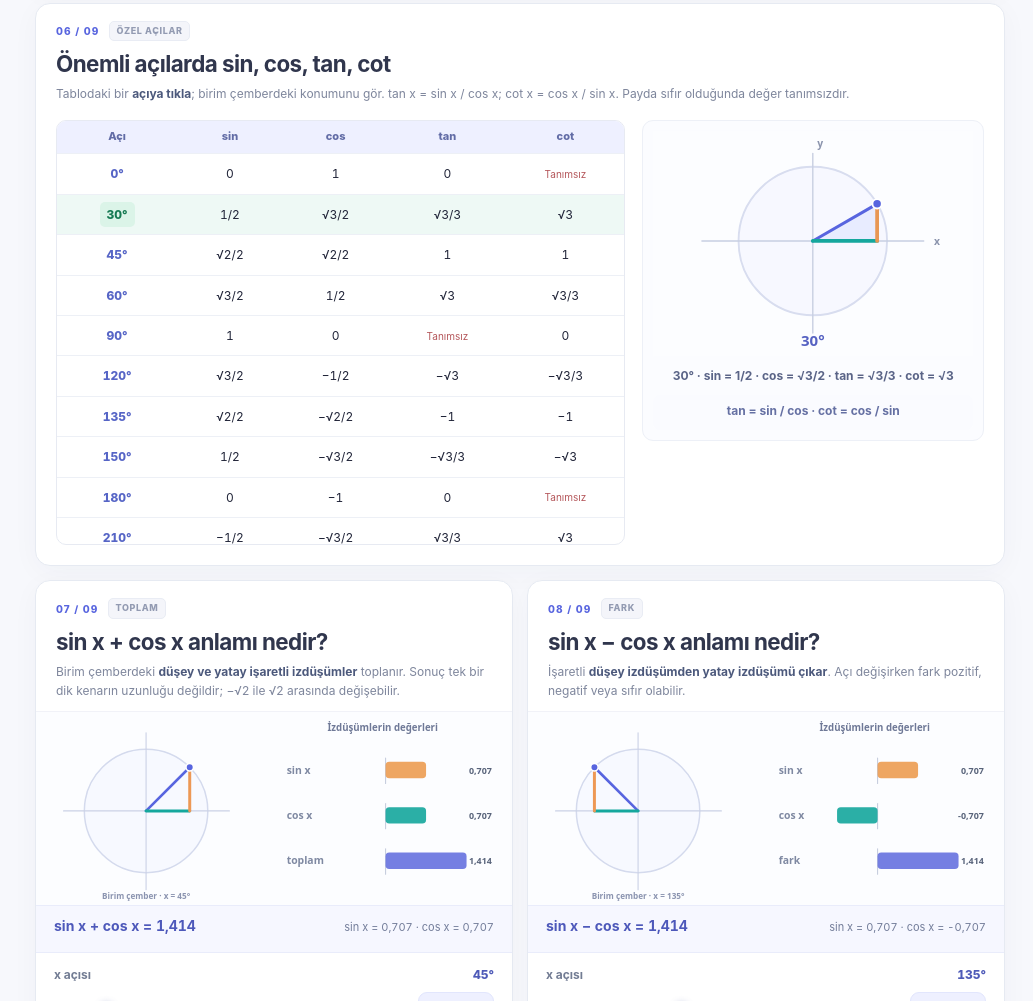
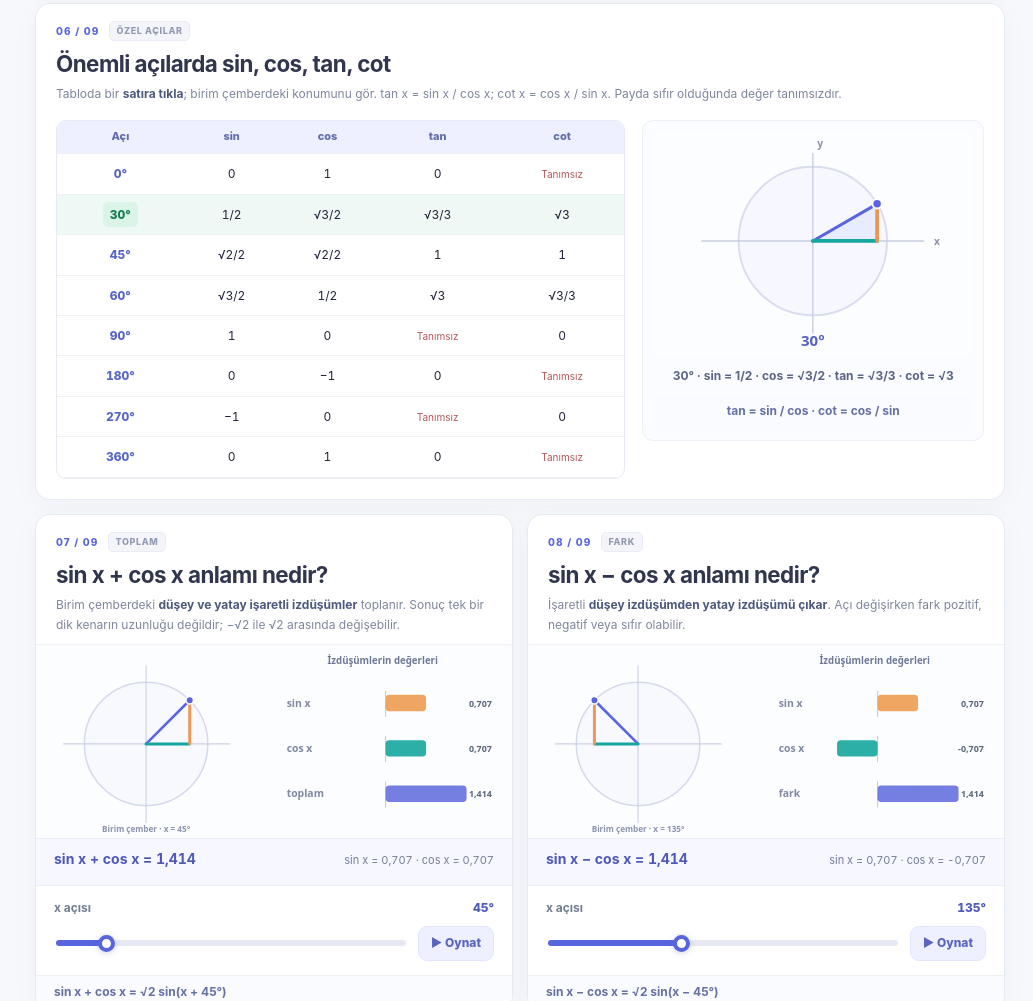
Before and after one commit to alorak/geometri, a website: page trigonometri.html in a window 1280 px wide. Shown: the part 1756-2757 px from the top of the page, without its empty margins (247-1280 px from the left). Drawn offline with Linux system fonts and the light colour scheme.

Commit message:
Önemli açıları sekize indir ve tablo satırından seçim ekle

```diff
--- a/trigonometri.css
+++ b/trigonometri.css
@@ -33,7 +33,11 @@
 .trig-table tbody th{font-weight:750}
 .trig-table tbody button{font:inherit;color:#5665c6;background:transparent;border:0;border-radius:5px;padding:3px 7px;cursor:pointer;font-weight:800}
 .trig-table tbody button:hover{background:#e7eaff}
+.trig-table tbody tr[data-deg]{cursor:pointer;transition:background-color .15s ease}
+.trig-table tbody tr[data-deg]:hover{background:#f1f4ff}
+.trig-table tbody tr[data-deg]:focus-within{outline:2px solid #b1bcf4;outline-offset:-2px}
 .trig-table tbody tr.is-selected{background:#eef9f5}
+.trig-table tbody tr.is-selected:hover{background:#e5f6ed}
 .trig-table tbody tr.is-selected button{background:#dbf4e8;color:#157a52}
 .trig-table td.undefined{color:#b4565a;font-size:10px}
 .special-aside{min-width:0;display:flex;flex-direction:column;align-items:stretch;gap:9px;background:#fbfcff;border:1px solid #edf0f7;border-radius:11px;padding:10px}
--- a/trigonometri.html
+++ b/trigonometri.html
@@ -138,25 +138,25 @@
   <div class="trig-card-header">
     <div class="trig-eyebrow"><span>06 / 09</span><span class="trig-tag">ÖZEL AÇILAR</span></div>
     <h2 id="special-title">Önemli açılarda sin, cos, tan, cot</h2>
-    <p>Tablodaki bir <strong>açıya tıkla</strong>; birim çemberdeki konumunu gör. tan x = sin x / cos x; cot x = cos x / sin x. Payda sıfır olduğunda değer tanımsızdır.</p>
+    <p>Tabloda bir <strong>satıra tıkla</strong>; birim çemberdeki konumunu gör. tan x = sin x / cos x; cot x = cos x / sin x. Payda sıfır olduğunda değer tanımsızdır.</p>
   </div>
   <div class="special-layout">
-    <div class="trig-table-scroll"><table class="trig-table" data-special-table><caption class="sr-only">Derecelere göre sinüs, kosinüs, tanjant ve kotanjant değerleri</caption><thead><tr><th scope="col">Açı</th><th scope="col">sin</th><th scope="col">cos</th><th scope="col">tan</th><th scope="col">cot</th></tr></thead><tbody><tr data-deg="0"><th scope="row"><button type="button" data-select-angle="0" aria-pressed="false">0°</button></th><td>0</td><td>1</td><td class="">0</td><td class="undefined">Tanımsız</td></tr>
+    <div class="trig-table-scroll"><table class="trig-table" data-special-table><caption class="sr-only">Sekiz önemli açıda sinüs, kosinüs, tanjant ve kotanjant değerleri</caption><thead><tr><th scope="col">Açı</th><th scope="col">sin</th><th scope="col">cos</th><th scope="col">tan</th><th scope="col">cot</th></tr></thead><tbody><tr data-deg="0"><th scope="row"><button type="button" data-select-angle="0" aria-pressed="false">0°</button></th><td>0</td><td>1</td><td class="">0</td><td class="undefined">Tanımsız</td></tr>
 <tr data-deg="30" class="is-selected"><th scope="row"><button type="button" data-select-angle="30" aria-pressed="true">30°</button></th><td>1/2</td><td>√3/2</td><td class="">√3/3</td><td class="">√3</td></tr>
 <tr data-deg="45"><th scope="row"><button type="button" data-select-angle="45" aria-pressed="false">45°</button></th><td>√2/2</td><td>√2/2</td><td class="">1</td><td class="">1</td></tr>
 <tr data-deg="60"><th scope="row"><button type="button" data-select-angle="60" aria-pressed="false">60°</button></th><td>√3/2</td><td>1/2</td><td class="">√3</td><td class="">√3/3</td></tr>
 <tr data-deg="90"><th scope="row"><button type="button" data-select-angle="90" aria-pressed="false">90°</button></th><td>1</td><td>0</td><td class="undefined">Tanımsız</td><td class="">0</td></tr>
-<tr data-deg="120"><th scope="row"><button type="button" data-select-angle="120" aria-pressed="false">120°</button></th><td>√3/2</td><td>−1/2</td><td class="">−√3</td><td class="">−√3/3</td></tr>
-<tr data-deg="135"><th scope="row"><button type="button" data-select-angle="135" aria-pressed="false">135°</button></th><td>√2/2</td><td>−√2/2</td><td class="">−1</td><td class="">−1</td></tr>
-<tr data-deg="150"><th scope="row"><button type="button" data-select-angle="150" aria-pressed="false">150°</button></th><td>1/2</td><td>−√3/2</td><td class="">−√3/3</td><td class="">−√3</td></tr>
+
+
+
 <tr data-deg="180"><th scope="row"><button type="button" data-select-angle="180" aria-pressed="false">180°</button></th><td>0</td><td>−1</td><td class="">0</td><td class="undefined">Tanımsız</td></tr>
-<tr data-deg="210"><th scope="row"><button type="button" data-select-angle="210" aria-pressed="false">210°</button></th><td>−1/2</td><td>−√3/2</td><td class="">√3/3</td><td class="">√3</td></tr>
-<tr data-deg="225"><th scope="row"><button type="button" data-select-angle="225" aria-pressed="false">225°</button></th><td>−√2/2</td><td>−√2/2</td><td class="">1</td><td class="">1</td></tr>
-<tr data-deg="240"><th scope="row"><button type="button" data-select-angle="240" aria-pressed="false">240°</button></th><td>−√3/2</td><td>−1/2</td><td class="">√3</td><td class="">√3/3</td></tr>
+
+
+
 <tr data-deg="270"><th scope="row"><button type="button" data-select-angle="270" aria-pressed="false">270°</button></th><td>−1</td><td>0</td><td class="undefined">Tanımsız</td><td class="">0</td></tr>
-<tr data-deg="300"><th scope="row"><button type="button" data-select-angle="300" aria-pressed="false">300°</button></th><td>−√3/2</td><td>1/2</td><td class="">−√3</td><td class="">−√3/3</td></tr>
-<tr data-deg="315"><th scope="row"><button type="button" data-select-angle="315" aria-pressed="false">315°</button></th><td>−√2/2</td><td>√2/2</td><td class="">−1</td><td class="">−1</td></tr>
-<tr data-deg="330"><th scope="row"><button type="button" data-select-angle="330" aria-pressed="false">330°</button></th><td>−1/2</td><td>√3/2</td><td class="">−√3/3</td><td class="">−√3</td></tr>
+
+
+
 <tr data-deg="360"><th scope="row"><button type="button" data-select-angle="360" aria-pressed="false">360°</button></th><td>0</td><td>1</td><td class="">0</td><td class="undefined">Tanımsız</td></tr></tbody></table></div>
     <div class="special-aside">
       <svg data-special-circle viewBox="0 0 340 240" role="img" aria-label="Seçilen açının birim çemberdeki konumu"></svg>
--- a/trigonometri.mjs
+++ b/trigonometri.mjs
@@ -57,17 +57,8 @@ export const SPECIAL_ANGLES=[
   {angle:45, sin:'√2/2',cos:'√2/2', tan:'1',    cot:'1'},
   {angle:60, sin:'√3/2',cos:'1/2',   tan:'√3',   cot:'√3/3'},
   {angle:90, sin:'1',   cos:'0',     tan:'Tanımsız',cot:'0'},
-  {angle:120,sin:'√3/2',cos:'−1/2', tan:'−√3',  cot:'−√3/3'},
-  {angle:135,sin:'√2/2',cos:'−√2/2',tan:'−1',   cot:'−1'},
-  {angle:150,sin:'1/2',cos:'−√3/2', tan:'−√3/3',cot:'−√3'},
   {angle:180,sin:'0',   cos:'−1',    tan:'0',    cot:'Tanımsız'},
-  {angle:210,sin:'−1/2',cos:'−√3/2',tan:'√3/3',cot:'√3'},
-  {angle:225,sin:'−√2/2',cos:'−√2/2',tan:'1',   cot:'1'},
-  {angle:240,sin:'−√3/2',cos:'−1/2',tan:'√3',   cot:'√3/3'},
   {angle:270,sin:'−1',  cos:'0',     tan:'Tanımsız',cot:'0'},
-  {angle:300,sin:'−√3/2',cos:'1/2', tan:'−√3',  cot:'−√3/3'},
-  {angle:315,sin:'−√2/2',cos:'√2/2',tan:'−1',   cot:'−1'},
-  {angle:330,sin:'−1/2',cos:'√3/2', tan:'−√3/3',cot:'−√3'},
   {angle:360,sin:'0',   cos:'1',     tan:'0',    cot:'Tanımsız'}
 ];
 
@@ -323,8 +314,8 @@ if(typeof document!=='undefined'){
         ' · tan = '+found.tan+' · cot = '+found.cot;
     }
     table.addEventListener('click',event=>{
-      const button=event.target.closest('button[data-select-angle]');
-      if(button)selectAngle(Number(button.dataset.selectAngle));
+      const row=event.target.closest('tbody tr[data-deg]');
+      if(row&&table.contains(row))selectAngle(Number(row.dataset.deg));
     });
     selectAngle(30);
   }
```
Also changed, not shown: tests/trigonometry.test.mjs (+3 -4 lines).
